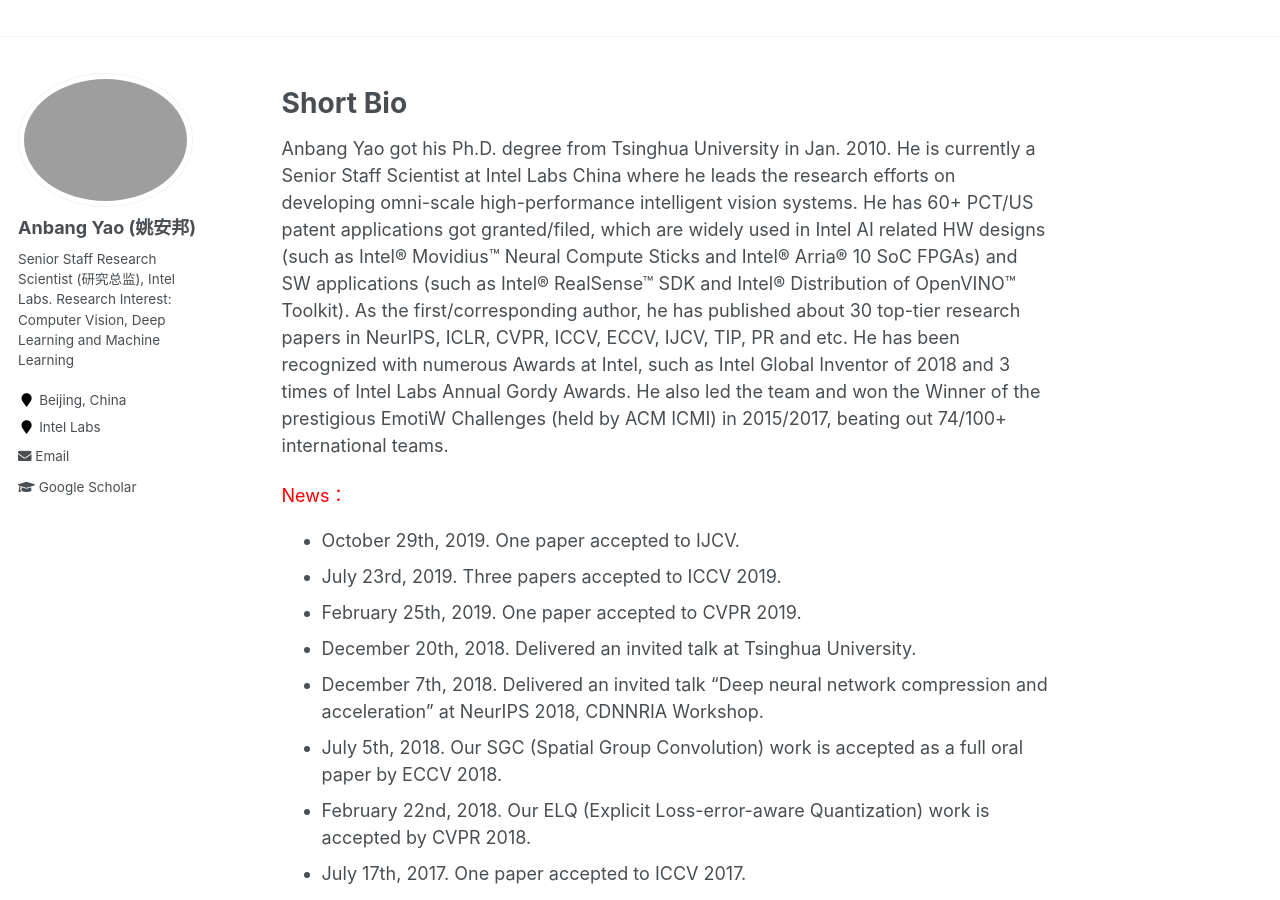
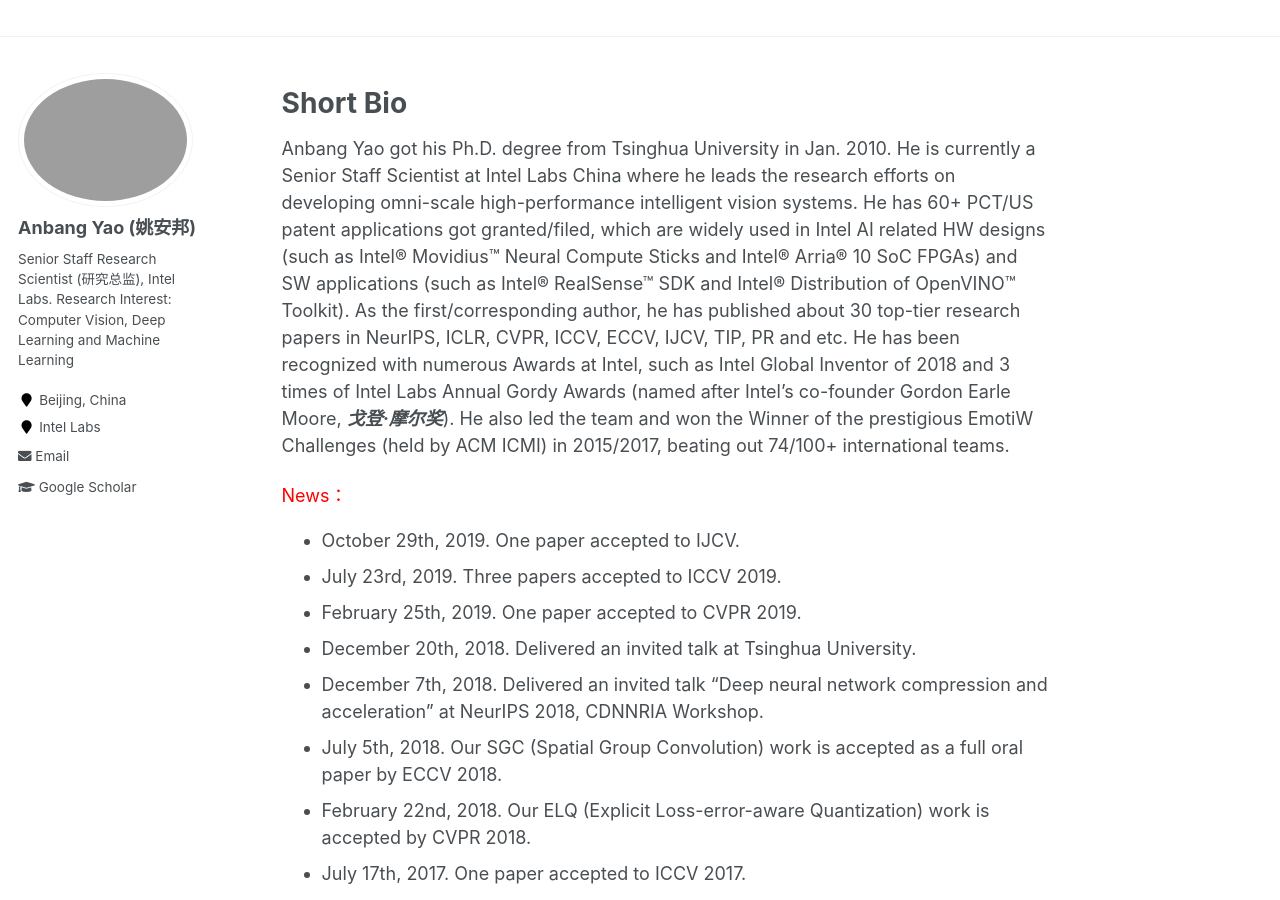
Before and after one commit to YaoAnbang/YaoAnbang.github.io, a Jekyll site: the page built from _pages/about.md, in a window 1280 px wide and 900 px high. Built offline with Jekyll 4.4.1, drawn with Linux system fonts in a browser that asks for light colours; some of the changed text lies outside the part shown.

Commit message:
Update about.md

```diff
--- a/_pages/about.md
+++ b/_pages/about.md
@@ -11,7 +11,7 @@
 Short Bio
 =====
 
-Anbang Yao got his Ph.D. degree from Tsinghua University in Jan. 2010. He is currently a Senior Staff Scientist at Intel Labs China where he leads the research efforts on developing omni-scale high-performance intelligent vision systems. He has 60+ PCT/US patent applications got granted/filed, which are widely used in Intel AI related HW designs (such as Intel® Movidius™ Neural Compute Sticks and Intel® Arria® 10  SoC FPGAs) and SW applications (such as Intel® RealSense™ SDK and Intel® Distribution of OpenVINO™ Toolkit). As the first/corresponding author, he has published about 30 top-tier research papers in NeurIPS, ICLR, CVPR, ICCV, ECCV, IJCV, TIP, PR and etc. He has been recognized with numerous Awards at Intel, such as Intel Global Inventor of 2018 and 3 times of Intel Labs Annual Gordy Awards. He also led the team and won the Winner of the prestigious EmotiW Challenges (held by ACM ICMI) in 2015/2017, beating out 74/100+ international teams.
+Anbang Yao got his Ph.D. degree from Tsinghua University in Jan. 2010. He is currently a Senior Staff Scientist at Intel Labs China where he leads the research efforts on developing omni-scale high-performance intelligent vision systems. He has 60+ PCT/US patent applications got granted/filed, which are widely used in Intel AI related HW designs (such as Intel® Movidius™ Neural Compute Sticks and Intel® Arria® 10  SoC FPGAs) and SW applications (such as Intel® RealSense™ SDK and Intel® Distribution of OpenVINO™ Toolkit). As the first/corresponding author, he has published about 30 top-tier research papers in NeurIPS, ICLR, CVPR, ICCV, ECCV, IJCV, TIP, PR and etc. He has been recognized with numerous Awards at Intel, such as Intel Global Inventor of 2018 and 3 times of Intel Labs Annual Gordy Awards (named after Intel's co-founder Gordon Earle Moore, ***戈登·摩尔奖***). He also led the team and won the Winner of the prestigious EmotiW Challenges (held by ACM ICMI) in 2015/2017, beating out 74/100+ international teams.
 
 <font color="red">News：</font>
 + October 29th, 2019. One paper accepted to IJCV.
@@ -109,9 +109,9 @@
 + Top Inventor of 2017, 1 out of over 700 Research Scientists of Intel Labs
 + Intel i360 Design Hero Award 2017, the Highest Business Award of Intel IoTG Asian Region
 + Intel China Award 2016, the Highest Annual Team Award of Intel China
-+ Intel Labs Academy Award 2016 (a.k.a Gordy Award,***戈登·摩尔奖***), the Highest Annual Research Award
-+ Intel Labs Academy Award 2015 (a.k.a Gordy Award,***戈登·摩尔奖***), the Highest Annual Research Award
-+ Intel Labs Academy Award 2014 (a.k.a Gordy Award,***戈登·摩尔奖***), the Highest Annual Research Award
-+ Tsinghua-JiangZhen Scholarship 2009, the Highest Scholarship of School of Information Science and Technology, Tsinghua University
++ Intel Labs Gordy Award 2016 (named after Intel's co-founder Gordon Earle Moore), the Highest Annual Research Award of Intel Labs
++ Intel Labs Gordy Award 2015 (named after Intel's co-founder Gordon Earle Moore), the Highest Annual Research Award of Intel Labs
++ Intel Labs Gordy Award 2014 (named after Intel's co-founder Gordon Earle Moore), the Highest Annual Research Award of Intel Labs
++ TsinghuaJiangZhen Scholarship 2009, the Highest Scholarship of School of Information Science and Technology
 + Tsinghua-Toshiba Scholarship 2008, First Class
 + Tsinghua-AHaiFa Scholarship 2005, First Class
```
